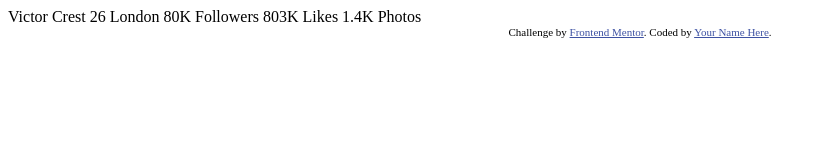
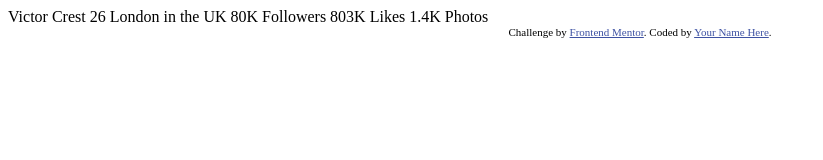
Before and after one commit to jNav56/profile_card, a plain HTML site: page index.html in a window 1280 px wide. Shown: the whole page, without its empty margins (0-823 px from the left). Drawn offline with Linux system fonts and the light colour scheme.

Commit message:
small change, just testing add, commit, and push

```diff
--- a/index.html
+++ b/index.html
@@ -17,7 +17,7 @@
 <body>
   Victor Crest
   26
-  London
+  London in the UK
 
   80K
   Followers
```
